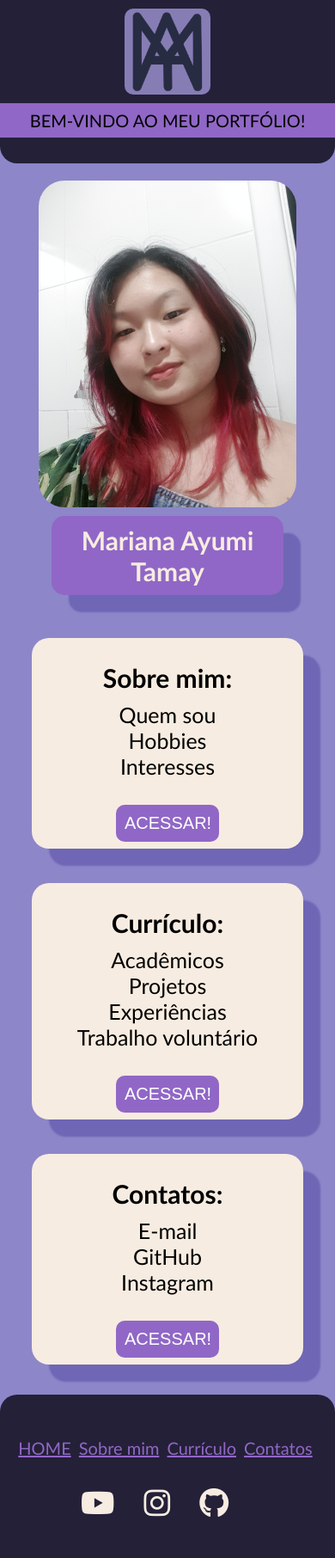
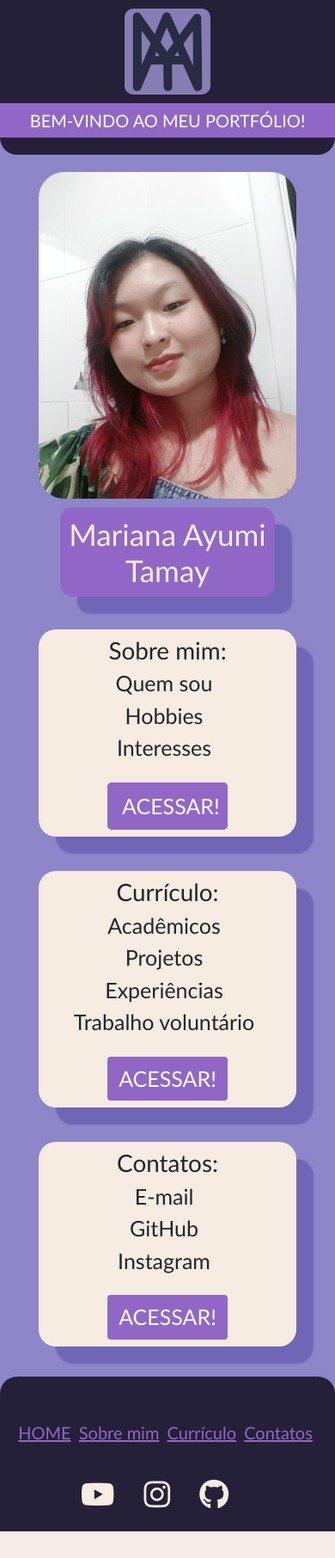
Before and after one commit to Mariayumi/trabalho_design_digital, a Flask app: page / in a window 390 px wide. Shown: the whole page at 86% size. After the commit the page ends 1781 px from the top, so only its background shows below. Run offline with Flask 2, Linux system fonts and the light colour scheme; some libraries are stand-ins or nearby versions.

Commit message:
Aplicação do bootstrap e correções do layout e responsividade

```diff
--- a/src/static/css/estilos.css
+++ b/src/static/css/estilos.css
@@ -1,6 +1,5 @@
 html, body{
-    margin: 0;
-    background-color: #8D86C9;
+    background-color: #8D86C9 !important;
     font-family: 'Trebuchet MS', 'Lucida Sans Unicode', 'Lucida Grande', 'Lucida Sans', Arial, sans-serif;
 }
 
@@ -15,6 +14,7 @@ header{
 .bv{
     position: relative;
     top: 25px;
+    color: white !important;
     background-color: #9067C6;
     padding: 8px;
     font-family:'Trebuchet MS', 'Lucida Sans Unicode', 'Lucida Grande', 'Lucida Sans', Arial, sans-serif;
@@ -36,8 +36,8 @@ header{
 }
 
 footer{
-    height: 200px;
-    padding-bottom: 10px;
+    height: fit-content;
+    padding-bottom: 100px;
     margin: auto;
     background-color: #242038;
     border-top-right-radius: 20px;
@@ -78,9 +78,13 @@ p{
     font-size: 25px;
 }
 
+h1, p, h2, a, ul{
+    font-family: 'Trebuchet MS', 'Lucida Sans Unicode', 'Lucida Grande', 'Lucida Sans', Arial, sans-serif;
+}
+
 @media screen and (max-width: 500px){
     header{
-        height: 140px;
+        height: 180px;
     }
     .bv{
         font-size: 20px;
--- a/src/static/css/paginit.css
+++ b/src/static/css/paginit.css
@@ -18,11 +18,10 @@
 
 ul{
     position:relative;
-    top: -20px;
+    top: -5px;
     left: -20px;
     font-family: 'Trebuchet MS', 'Lucida Sans Unicode', 'Lucida Grande', 'Lucida Sans', Arial, sans-serif;
     font-size: 30px;
-    margin-bottom: 10px;
     list-style: none;
 }
 
@@ -34,22 +33,26 @@ h1{
 
 .btn{
     position: relative;
-    background-color: #9067C6;
+    background-color: #9067C6 !important;
     border: none;
-    border-radius: 10px;
-    color: white;
+    border-radius: 20px;
+    color: white !important;
     padding: 10px;
     width: 150px;
     text-align: center;
     text-decoration: none;
     display: inline-block;
     font-size: 25px;
-    margin: auto;
+    font-family: 'Trebuchet MS', 'Lucida Sans Unicode', 'Lucida Grande', 'Lucida Sans', Arial, sans-serif;
+}
+
+a > .btn{
+    font-size: 25px;
 }
 
 .btn:hover{
-    background-color: #2e245c;
-    color: #ab7fe4;
+    background-color: #2e245c !important;
+    color: #ab7fe4 !important;
 }
 
 main{
@@ -77,7 +80,7 @@ main{
     width: 360px;
     border-radius: 15px;
     font-family: 'Trebuchet MS', 'Lucida Sans Unicode', 'Lucida Grande', 'Lucida Sans', Arial, sans-serif;
-    font-size: 30px;
+    font-size: 35px;
     display: block;
     margin-left: auto;
     margin-right: auto;
@@ -95,7 +98,7 @@ main{
     }
     .btn{
         font-size: 20px;
-        width: 120px;
+        width: 140px;
     }
     .sobremim , .realizaçoes , .interesses{
         width: 10%,
--- a/src/templates/contatos.html
+++ b/src/templates/contatos.html
@@ -7,12 +7,14 @@
     <title>Contatos</title>
     <link rel='stylesheet' type='text/css' href="{{ url_for('static', filename='css/contatos.css')}}">
     <link rel='stylesheet' type='text/css' href="{{ url_for('static', filename='css/estilos.css')}}">
+    <link href="https://cdn.jsdelivr.net/npm/bootstrap@5.1.3/dist/css/bootstrap.min.css" rel="stylesheet" integrity="sha384-1BmE4kWBq78iYhFldvKuhfTAU6auU8tT94WrHftjDbrCEXSU1oBoqyl2QvZ6jIW3" crossorigin="anonymous">
+    <script src="https://cdn.jsdelivr.net/npm/bootstrap@5.1.3/dist/js/bootstrap.bundle.min.js" integrity="sha384-ka7Sk0Gln4gmtz2MlQnikT1wXgYsOg+OMhuP+IlRH9sENBO0LRn5q+8nbTov4+1p" crossorigin="anonymous"></script>
 </head>
 <script src="https://kit.fontawesome.com/b01f879dd9.js" crossorigin="anonymous"></script>
     <body>
         <header>
             <img src="../static/images/logoo.jpg" alt="logo" class="logo">
-            <a class="bv">BEM-VINDO AO MEU PORTFÓLIO!</a>
+            <h1 class="bv">BEM-VINDO AO MEU PORTFÓLIO!</h1>
         </header>
 
         <main>
--- a/src/templates/paginainicial.html
+++ b/src/templates/paginainicial.html
@@ -7,13 +7,15 @@
     <title>Portfólio</title>
     <link rel="stylesheet" type="text/css" href="{{ url_for('static', filename='css/paginit.css')}}">
     <link rel="stylesheet" type="text/css" href="{{ url_for('static', filename='css/estilos.css')}}">
+    <link href="https://cdn.jsdelivr.net/npm/bootstrap@5.1.3/dist/css/bootstrap.min.css" rel="stylesheet" integrity="sha384-1BmE4kWBq78iYhFldvKuhfTAU6auU8tT94WrHftjDbrCEXSU1oBoqyl2QvZ6jIW3" crossorigin="anonymous">
+    <script src="https://cdn.jsdelivr.net/npm/bootstrap@5.1.3/dist/js/bootstrap.bundle.min.js" integrity="sha384-ka7Sk0Gln4gmtz2MlQnikT1wXgYsOg+OMhuP+IlRH9sENBO0LRn5q+8nbTov4+1p" crossorigin="anonymous"></script>
 </head>
 <script src="https://kit.fontawesome.com/b01f879dd9.js" crossorigin="anonymous"></script>
 
-<body>
+<body class="">
     <header>
         <img src="../static/images/logoo.jpg" alt="logo" class="logo">
-        <a class="bv">BEM-VINDO AO MEU PORTFÓLIO!</a>
+        <h1 class="bv">BEM-VINDO AO MEU PORTFÓLIO!</h1>
     </header>
 
     <main>
@@ -31,7 +33,7 @@
                     <li>Interesses</li>
                 </ul>
                 <a href="/sobremim">
-                    <button class="btn btn1">ACESSAR!</button>
+                    <button class="btn btn-lg">ACESSAR!</button>
                 </a>
             </div>
 
@@ -44,7 +46,7 @@
                     <li>Trabalho voluntário</li>
                 </ul>
                 <a href="/curriculo">
-                    <button class="btn btn2">ACESSAR!</button>
+                    <button class="btn">ACESSAR!</button>
                 </a>
             </div>
 
@@ -56,7 +58,7 @@
                     <li>Instagram</li>
                 </ul>
                 <a href="/contatos">
-                    <button class="btn btn3">ACESSAR!</button>
+                    <button class="btn">ACESSAR!</button>
                 </a>
             </div>
         </div>
--- a/src/templates/sobre_mim.html
+++ b/src/templates/sobre_mim.html
@@ -7,12 +7,14 @@
     <title>Sobre mim</title>
     <link rel='stylesheet' type='text/css' href="{{ url_for('static', filename='css/sobre_mim.css')}}">
     <link rel='stylesheet' type='text/css' href="{{ url_for('static', filename='css/estilos.css')}}">
+    <link href="https://cdn.jsdelivr.net/npm/bootstrap@5.1.3/dist/css/bootstrap.min.css" rel="stylesheet" integrity="sha384-1BmE4kWBq78iYhFldvKuhfTAU6auU8tT94WrHftjDbrCEXSU1oBoqyl2QvZ6jIW3" crossorigin="anonymous">
+    <script src="https://cdn.jsdelivr.net/npm/bootstrap@5.1.3/dist/js/bootstrap.bundle.min.js" integrity="sha384-ka7Sk0Gln4gmtz2MlQnikT1wXgYsOg+OMhuP+IlRH9sENBO0LRn5q+8nbTov4+1p" crossorigin="anonymous"></script>
 </head>
 <script src="https://kit.fontawesome.com/b01f879dd9.js" crossorigin="anonymous"></script>
 <body>
     <header>
         <img src="../static/images/logoo.jpg" alt="logo" class="logo">
-        <a class="bv">BEM-VINDO AO MEU PORTFÓLIO!</a>
+        <h1 class="bv">BEM-VINDO AO MEU PORTFÓLIO!</h1>
     </header>
     <main>
         <div class="container">
```
Also changed, not shown: src/static/css/contatos.css (+16 -13 lines), src/static/css/sobre_mim.css (+16 -13 lines), src/static/css/trabalhos.css (+23 -10 lines), src/templates/trabalhos.html (+5 -3 lines), 4 other files.
